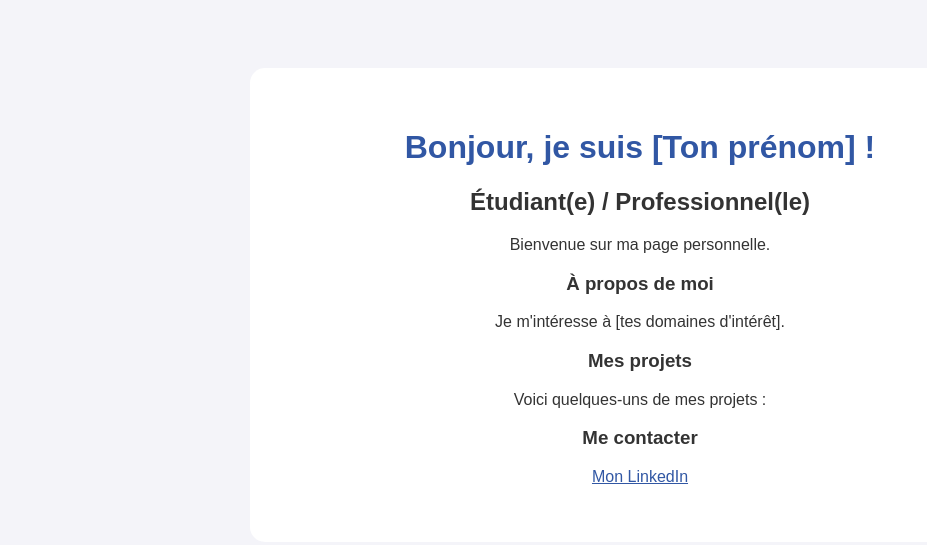
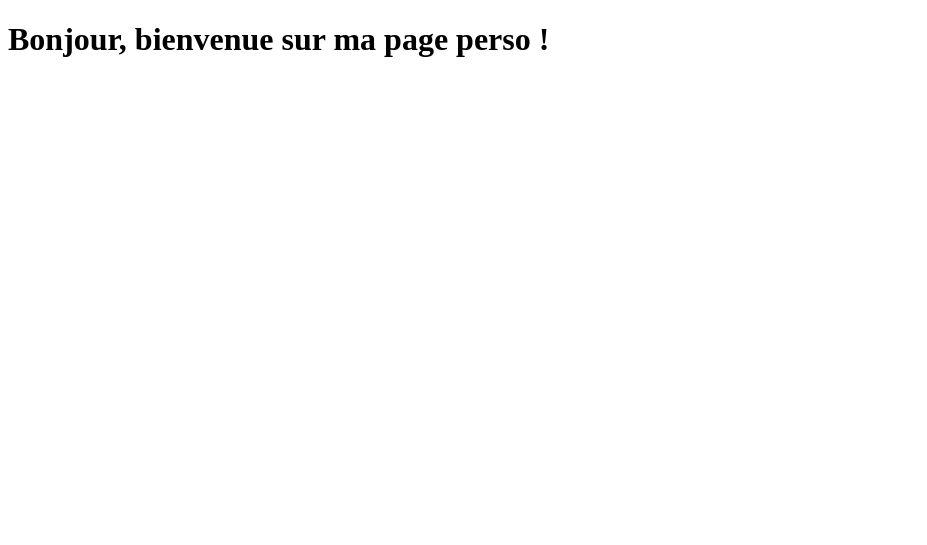
Before and after one commit to Art-ARNOULT/Art-ARNOULT, a plain HTML site: page index.html in a window 1280 px wide. Shown: the whole page, without its empty margins (0-927 px from the left). Drawn offline with Linux system fonts and the light colour scheme.

Commit message:
Simplify index.html and update title
Removed unnecessary styles and content, and updated the title and heading.

```diff
--- a/index.html
+++ b/index.html
@@ -1,45 +1,10 @@
-
 <!DOCTYPE html>
 <html lang="fr">
 <head>
-    <meta charset="UTF-8">
-    <meta name="viewport" content="width=device-width, initial-scale=1.0">
-    <title>Ma page personnelle</title>
-    <style>
-        body {
-            font-family: Arial, sans-serif;
-            background: #f4f4f9;
-            color: #333;
-            text-align: center;
-            padding: 60px 20px;
-        }
-        .container {
-            max-width: 700px;
-            margin: auto;
-            background: white;
-            padding: 40px;
-            border-radius: 15px;
-        }
-        h1 { color: #3157a4; }
-        a { color: #3157a4; }
-    </style>
+  <meta charset="UTF-8" />
+  <title>Ma page perso</title>
 </head>
 <body>
-    <div class="container">
-        <h1>Bonjour, je suis [Ton prénom] !</h1>
-        <h2>Étudiant(e) / Professionnel(le)</h2>
-        <p>Bienvenue sur ma page personnelle.</p>
-
-        <h3>À propos de moi</h3>
-        <p>Je m'intéresse à [tes domaines d'intérêt].</p>
-
-        <h3>Mes projets</h3>
-        <p>Voici quelques-uns de mes projets :</p>
-
-        <h3>Me contacter</h3>
-        <p>
-            <a href="https://www.linkedin.com/">Mon LinkedIn</a>
-        </p>
-    </div>
+  <h1>Bonjour, bienvenue sur ma page perso !</h1>
 </body>
 </html>
```
